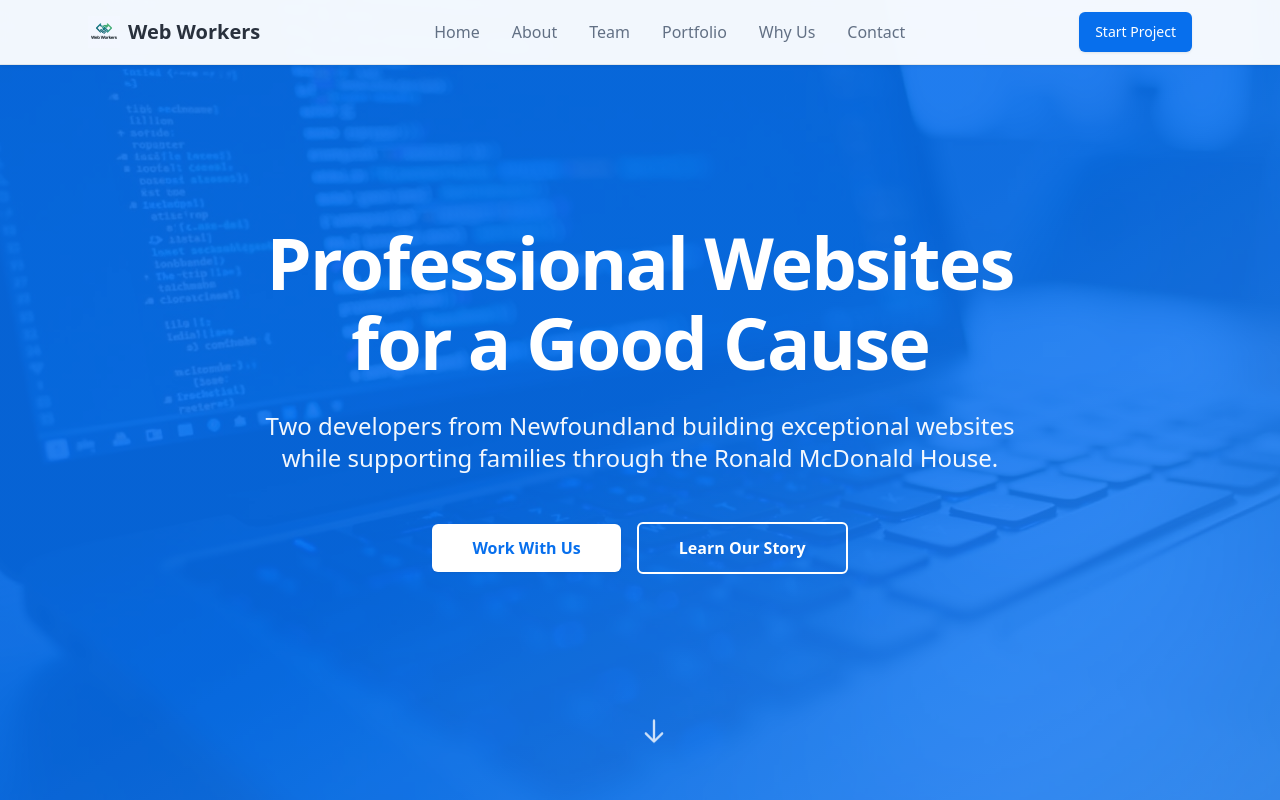
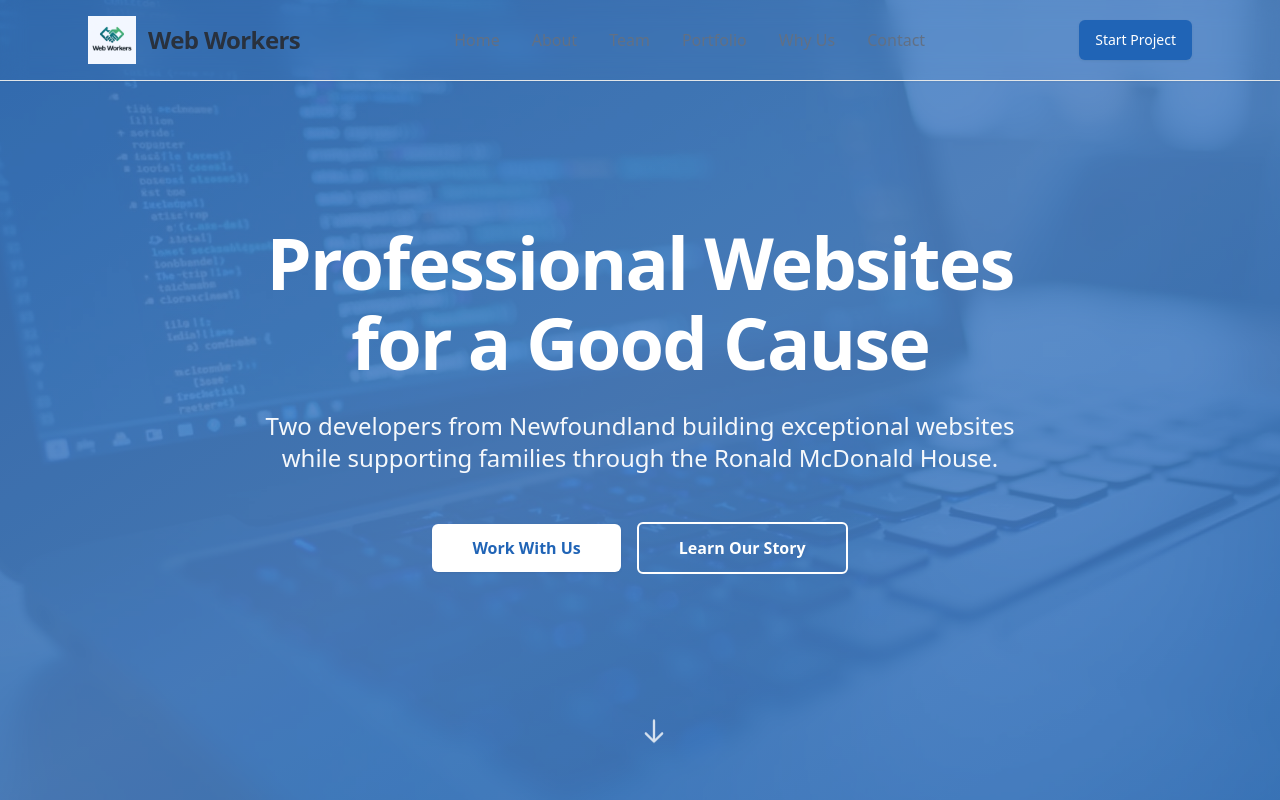
Before and after one commit to papiSKUNK/webworkers, a React (Vite) app: page / in a window 1280 px wide. Shown: the top 800 px of the page. Built offline with nearby package versions, Linux system fonts and the light colour scheme; the HTML template or start-up script is replaced by a standard one.

Commit message:
Refine website professionalism and hero section

```diff
--- a/src/components/Hero.tsx
+++ b/src/components/Hero.tsx
@@ -3,7 +3,7 @@ import heroImage from "@/assets/hero-image.jpg";
 
 const Hero = () => {
   return (
-    <section className="relative min-h-screen flex items-center justify-center overflow-hidden bg-gradient-to-br from-primary via-primary to-primary-glow">
+    <section className="relative min-h-screen flex items-center justify-center overflow-hidden bg-gradient-to-br from-primary/90 via-primary/80 to-primary/90">
       <div className="absolute inset-0 z-0">
         <img
           src={heroImage}
--- a/src/components/Navigation.tsx
+++ b/src/components/Navigation.tsx
@@ -23,17 +23,17 @@ const Navigation = () => {
   };
 
   return (
-    <nav className="fixed top-0 left-0 right-0 z-50 bg-white/95 backdrop-blur-sm border-b border-border shadow-soft">
+    <nav className="fixed top-0 left-0 right-0 z-50 bg-white/98 backdrop-blur-md border-b border-border shadow-sm">
       <div className="max-w-6xl mx-auto px-6">
-        <div className="flex items-center justify-between h-16">
+        <div className="flex items-center justify-between h-20">
           {/* Logo */}
-          <div className="flex items-center space-x-2">
+          <div className="flex items-center space-x-3">
             <img
               src="/lovable-uploads/15f32e8a-8085-4b2c-adaf-6608600430cf.png"
               alt="Web Workers Logo"
-              className="h-8 w-8"
+              className="h-12 w-12"
             />
-            <span className="text-xl font-bold text-foreground">Web Workers</span>
+            <span className="text-2xl font-bold text-foreground tracking-tight">Web Workers</span>
           </div>
 
           {/* Desktop Navigation */}
--- a/src/index.css
+++ b/src/index.css
@@ -11,9 +11,9 @@
     --foreground: 216 20% 20%;
 
     /* Refined Primary - Professional Blue */
-    --primary: 213 94% 48%;
+    --primary: 213 70% 42%;
     --primary-foreground: 0 0% 100%;
-    --primary-glow: 213 94% 58%;
+    --primary-glow: 213 70% 52%;
 
     /* Neutral Secondary - Sophisticated Gray */
     --secondary: 215 15% 35%;
```
